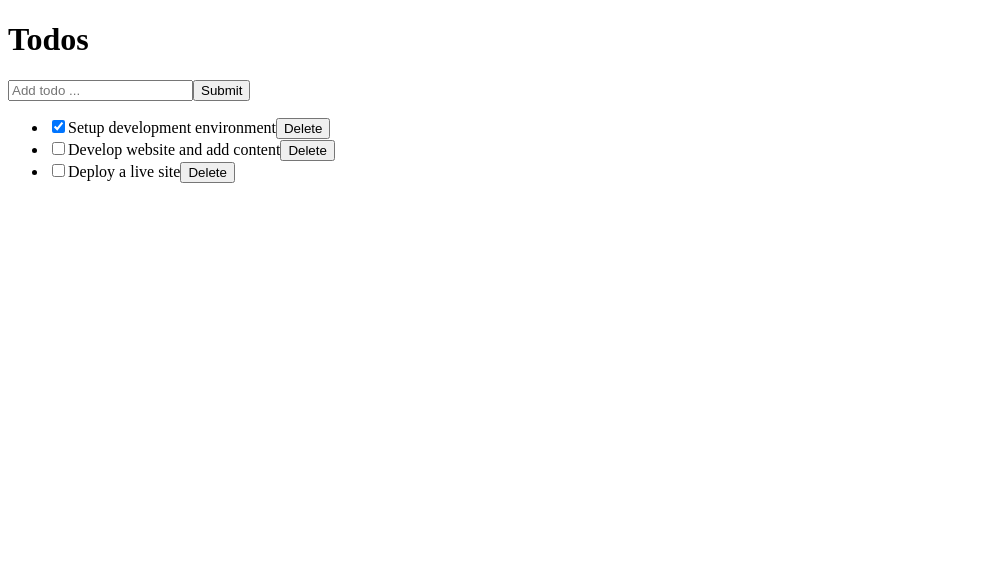
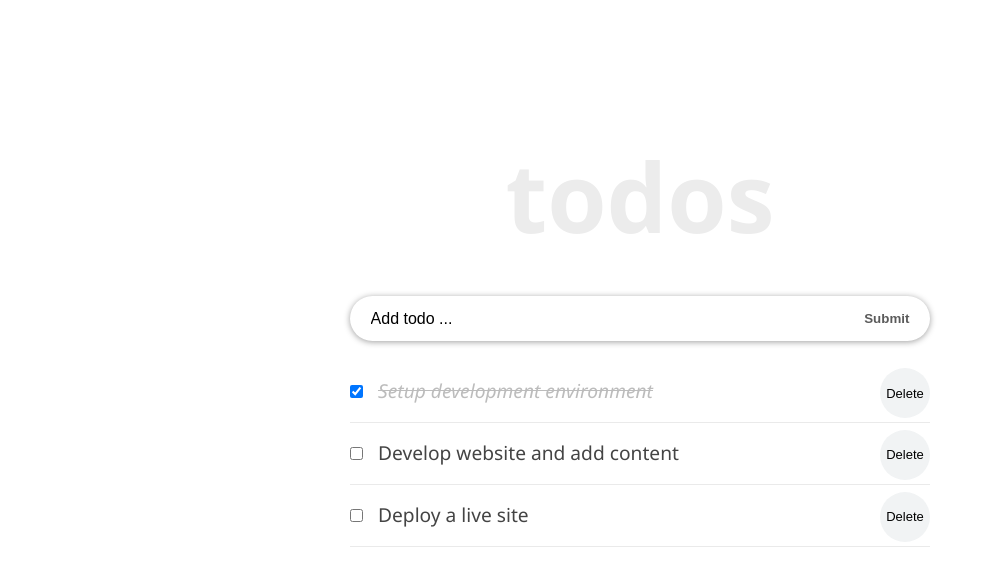
Before and after one commit to lane-cn/react-study, a React (Create React App) app: page / in a window 1280 px wide. Shown: the top 586 px of the page, without its empty margins (0-988 px from the left). Built offline with nearby package versions, Linux system fonts and the light colour scheme.

Commit message:
style: add styles on screen

```diff
--- a/src/App.css
+++ b/src/App.css
@@ -1,38 +1,65 @@
-.App {
-  text-align: center;
+* {
+  box-sizing: border-box;
+  margin: 0;
+  padding: 0;
 }
 
-.App-logo {
-  height: 40vmin;
-  pointer-events: none;
+body {
+  font-family: "Segoe UI", Arial, sans-serif;
+  line-height: 1.4;
+  color: #444;
+  background: #fff;
+  height: 100vh;
 }
 
-@media (prefers-reduced-motion: no-preference) {
-  .App-logo {
-    animation: App-logo-spin infinite 20s linear;
-  }
+.container {
+  display: flex;
+  flex-direction: column;
+  justify-content: center;
+  align-items: center;
+  max-width: 600px;
+  margin: 0 auto;
 }
 
-.App-header {
-  background-color: #282c34;
-  min-height: 100vh;
-  display: flex;
-  flex-direction: column;
-  align-items: center;
-  justify-content: center;
-  font-size: calc(10px + 2vmin);
-  color: white;
+.inner {
+  width: 100%;
+  padding: 8rem 10px 4rem;
 }
 
-.App-link {
-  color: #61dafb;
+.form-container {
+  width: 100%;
+  margin-bottom: 20px;
+  display: flex;
+  border-radius: calc(0.5 * 100px);
+  box-shadow: 0 1px 6px 0 rgba(0, 0, 0, 0.38);
+  justify-content: space-evenly;
 }
 
-@keyframes App-logo-spin {
-  from {
-    transform: rotate(0deg);
-  }
-  to {
-    transform: rotate(360deg);
-  }
+.input-text {
+  font-size: 1rem;
+  font-weight: 400;
+  width: 85%;
+  padding-right: 5px;
+  padding-left: 10px;
+  border-radius: calc(0.5 * 100px);
 }
+
+.input-text::placeholder {
+  color: #000;
+}
+
+.input-submit {
+  background: transparent;
+  color: #5b5b5b;
+  text-transform: capitalize;
+  cursor: pointer;
+  font-weight: 600;
+  margin-right: 10px;
+}
+
+.input-text,
+.input-submit {
+  height: 45px;
+  outline: none;
+  border: none;
+}
--- a/src/components/Header.js
+++ b/src/components/Header.js
@@ -1,8 +1,22 @@
 import React from "react";
 const Header = () => {
+    const headerStyle = {
+        padding: "20px 0",
+        lineHeight: "1.5em",
+    }
     return (
-        <header>
-            <h1>Todos</h1>
+        <header style={headerStyle}>
+            <h1
+                style={{
+                    fontSize: "6rem",
+                    fontWeight: "600",
+                    marginBottom: "2rem",
+                    lineHeight: "1em",
+                    color: "#ececec",
+                    textTransform: "lowercase",
+                    textAlign: "center",
+                }}
+            >Todos</h1>
         </header>
     )
 }
--- a/src/components/InputTodo.js
+++ b/src/components/InputTodo.js
@@ -25,15 +25,16 @@
     };
     render() {
         return (
-            <form onSubmit={this.handleSubmit}>
+            <form onSubmit={this.handleSubmit} className="form-container">
                 <input
                     name="title"
                     type="text"
                     placeholder="Add todo ..."
                     value={this.state.title}
                     onChange={this.onChange}
+                    className="input-text"
                 />
-                <button>Submit</button>
+                <button className="input-submit">Submit</button>
             </form>
         )
     }
--- a/src/components/TodoContainer.js
+++ b/src/components/TodoContainer.js
@@ -64,7 +64,8 @@
     };
     render() {
         return (
-            <div>
+            <div className="container">
+                <div className="inner">
                     <Header />
                     <InputTodo handleAddProps={this.handleAdd} />
                     <TodoList
@@ -73,6 +74,7 @@
                         handleDeleteProps={this.handleDelete}
                     />
                 </div>
+            </div>
         )
     }
 }
--- a/src/components/TodoItem.js
+++ b/src/components/TodoItem.js
@@ -1,14 +1,25 @@
 import React from "react";
+import styles from "./TodoItem.module.css";
 class TodoItem extends React.Component {
+
     render() {
+        const completedStyle = {
+            fontStyle: "italic",
+            color: "#595959",
+            opacity: 0.4,
+            textDecoration: "line-through",
+        }
         return (
-            <li>
+            <li className={styles.item}>
                 <input
                     type="checkbox"
                     checked={this.props.todo.completed}
                     onChange={() => this.props.handleChangeProps(this.props.todo.id)}
+                    className={styles.checkbox}
                 />
-                {this.props.todo.title}
+                <span style={this.props.todo.completed ? completedStyle : null}>
+                    {this.props.todo.title}
+                </span>
                 <button onClick={() => this.props.handleDeleteProps(this.props.todo.id)}>
                     Delete
                 </button>
--- /dev/null
+++ b/src/components/TodoItem.module.css
@@ -0,0 +1,23 @@
+.item {
+    font-size: 1.2rem;
+    list-style-type: none;
+    padding: 17px 0px;
+    border-bottom: 1px solid #eaeaea;
+  }
+
+  .checkbox {
+    margin-right: 15px;
+  }
+
+  .item button {
+    font-size: 13px;
+    background: #f1f3f4;
+    border: none;
+    cursor: pointer;
+    float: right;
+    outline: none;
+    border-radius: 100px;
+    height: 50px;
+    width: 50px;
+    margin: -10px 0 0 10px;
+  }
--- a/src/index.js
+++ b/src/index.js
@@ -1,6 +1,7 @@
 import React from 'react';
 import ReactDOM from 'react-dom';
 import TodoContainer from './components/TodoContainer';
+import './App.css';
 
 ReactDOM.render(
     <React.StrictMode>
```
Lines whose indentation alone changed are shown as unchanged.
